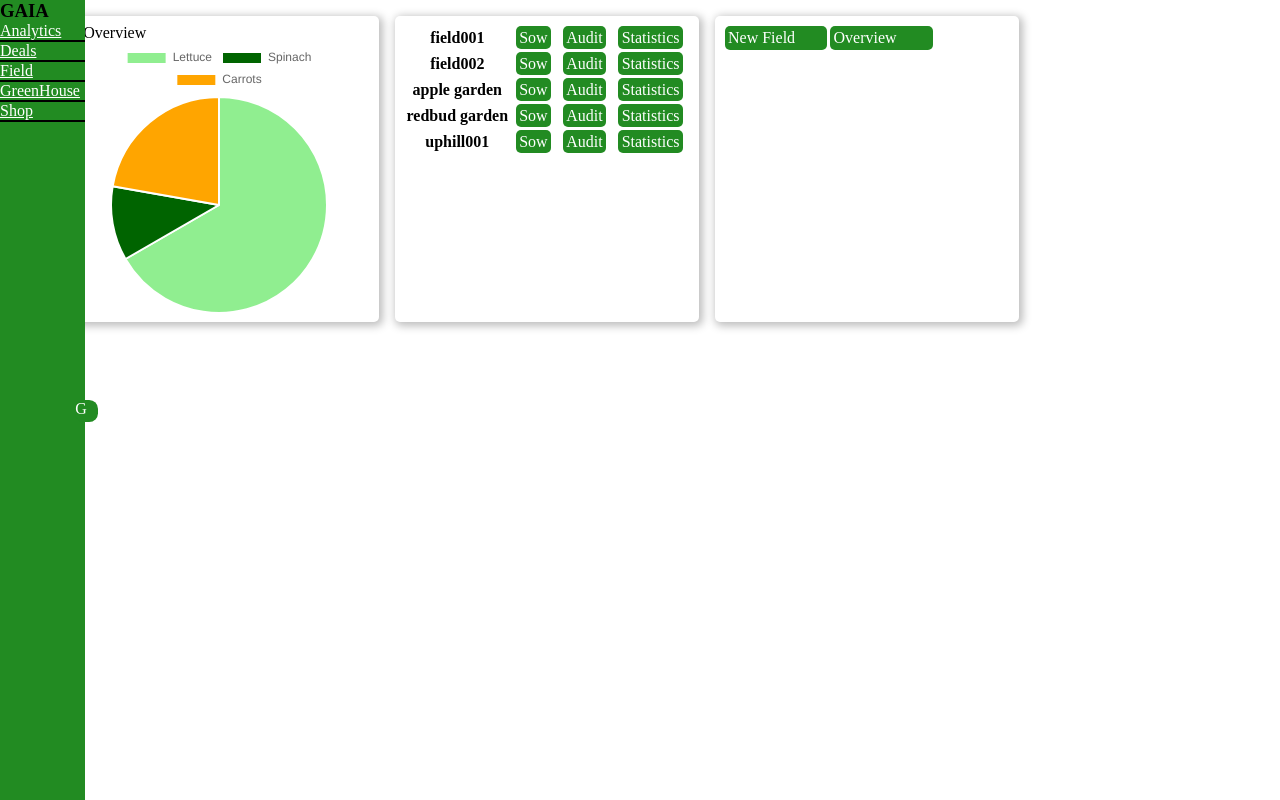
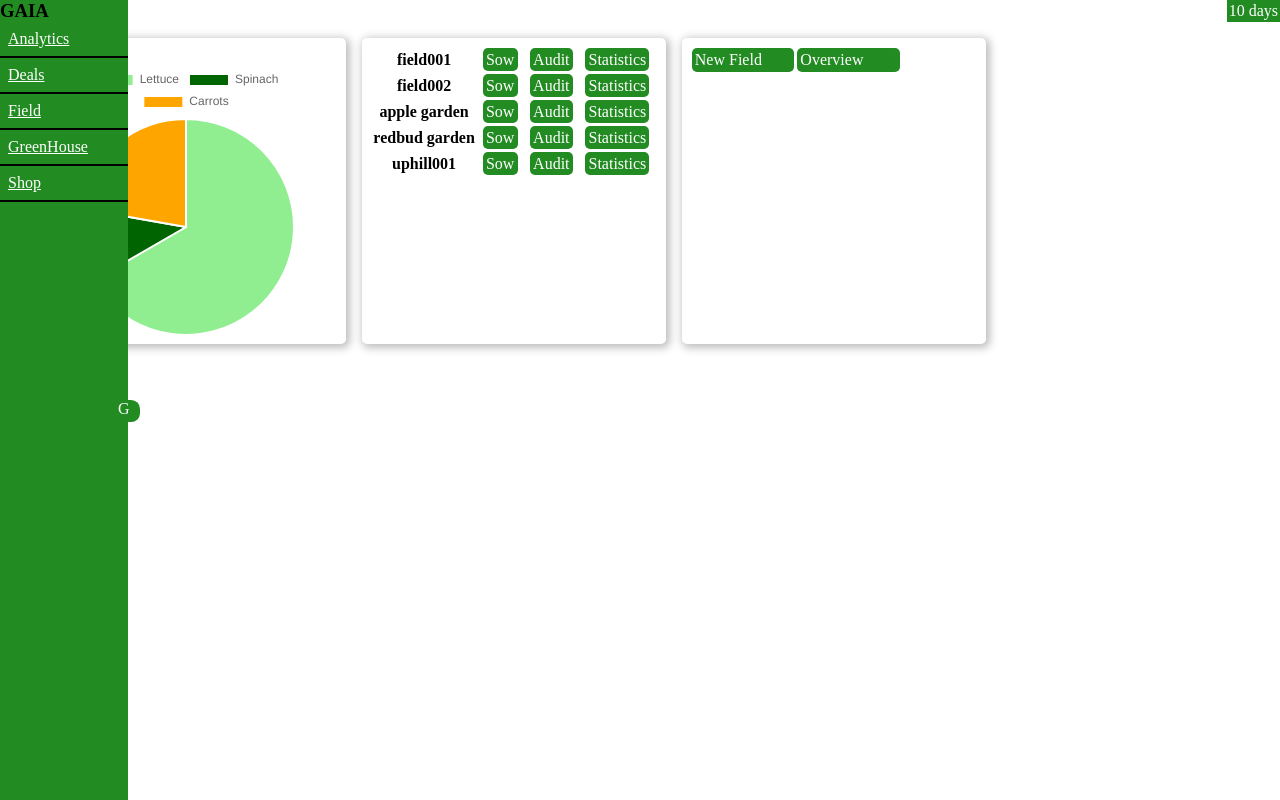
Before and after one commit to gitkenbar/Gaia_Analytica, an Angular app: page /field in a window 1280 px wide. Built offline with nearby package versions, Linux system fonts and the light colour scheme.

Commit message:
Preliminary Season Counter + Season Testing  + Style Changes

```diff
--- a/src/app/app.component.html
+++ b/src/app/app.component.html
@@ -1,7 +1,6 @@
 <div class="pageHolder">
   <app-sidebar></app-sidebar>
-  <router-outlet></router-outlet>
+  <div class="padding">
+    <router-outlet></router-outlet>
+  </div>
 </div>
-
-<!-- <app-style-guide></app-style-guide>
- -->
--- a/src/app/app.component.ts
+++ b/src/app/app.component.ts
@@ -10,5 +10,5 @@ import { SidebarComponent } from './shared/components/sidebar/sidebar.component'
   styleUrl: '../styles.scss'
 })
 export class AppComponent {
-  title = 'Gaia_Analytica';
+  title = 'Gaia Analytica';
 }
--- /dev/null
+++ b/src/app/core/auth/services/season.service.ts
@@ -0,0 +1,64 @@
+import { Injectable } from "@angular/core";
+
+@Injectable({
+  providedIn: 'root'
+})
+
+export class SeasonService {
+  // Get date
+  currentDate = new Date()
+
+  getDate():string{
+    return this.currentDate.toDateString()
+  }
+
+  getUserZone():string{
+    // Get USDA Zone from User
+    // Hard coding my zone until back-end set up
+    return "7a"
+  }
+
+  seasonCountdown():number{
+    // Figure out where in the season we are at so we know what date we are counting down to
+    let frostDates: string[] = this.getFrostDates(this.getUserZone())
+    let seasonChange = this.nextFrostDate(this.currentDate, frostDates)
+    // Compare seasonChange with this.currentDate
+    let msCount = seasonChange.valueOf() - this.currentDate.valueOf()
+    let dayCount = msCount / 1000 / 3600 / 24
+    // Return # of days until season change
+    // Some users may need a different system for monsoon/dry season, and folks outside the USA.
+    return Math.floor(dayCount)
+  }
+
+  getFrostDates(hardinessZone: string){
+    // Not sure if this is a great way to handle this
+    // External API would be great for this, maybe take in a user ZIP code and do a look-up
+    // OR if I could use the data from NOAA or other sources I could build out an API on the back-end.
+   switch (hardinessZone) {
+      case '7a':
+        return ['April 14','October 23'];
+      default:
+        return ['lookup failed', 'lookup failed'];
+    }
+  }
+
+  nextFrostDate(today: Date, frostDates:string[]){
+    // Checks where in the season the user is in
+    // Get the year, will probably be removed when more robust frost dates are added
+
+    let theYear = today.getFullYear()
+    // Creates a series of frost dates
+    let lastSpringFrost = new Date(frostDates[0] + ' '+ theYear)
+    let firstFallFrost = new Date(frostDates[1] + ' '+ theYear)
+    let nextSpringFrost = new Date(frostDates[0] + ' '+ (theYear + 1))
+
+    // Compares values of frost date to currentDate in milliseconds to find the next date
+    if(lastSpringFrost.valueOf() > this.currentDate.valueOf()){
+      return lastSpringFrost
+    }else if(firstFallFrost.valueOf() > this.currentDate.valueOf()){
+      return firstFallFrost
+    }else{return nextSpringFrost}
+  }
+
+  //
+}
--- a/src/app/features/field/field.component.html
+++ b/src/app/features/field/field.component.html
@@ -1,4 +1,3 @@
-<div class="padding">
 <div class="gridBuilder">
   <div class="largeCard">
     <p>Overview</p>
@@ -21,4 +20,3 @@
     <a class="buttonLink" routerLink="planting">Overview</a>
   </div>
 </div>
-</div>
--- a/src/app/shared/components/sidebar/sidebar.component.html
+++ b/src/app/shared/components/sidebar/sidebar.component.html
@@ -4,9 +4,14 @@
   <a routerLink="analytics" class="sidebarFeature" (click)="toggleSidebar()">Analytics</a>
   <a routerLink="deals" class="sidebarFeature" (click)="toggleSidebar()">Deals</a>
   <a routerLink="field" class="sidebarFeature" (click)="toggleSidebar()">Field</a>
-  <a routerLink="greenhouse" class="sidebarFeature">GreenHouse</a>
+  <a routerLink="greenhouse" class="sidebarFeature" (click)="toggleSidebar()">GreenHouse</a>
   <a routerLink="shop" class="sidebarFeature" (click)="toggleSidebar()">Shop</a>
 
   <a class="sidebarButton" (click)="toggleSidebar()" [class.sidebarButtonActive]="!isSidebarVisible">G</a>
 </div>
 <div class="sidebarPlaceholder" [class.sidebarActive]="!isSidebarVisible"></div>
+<div class="topnav">
+  <div class="frostHolder">
+    <span class="seasonCountdown">{{this.seasonLength}} days</span>
+  </div>
+</div>
--- a/src/app/shared/components/sidebar/sidebar.component.ts
+++ b/src/app/shared/components/sidebar/sidebar.component.ts
@@ -1,5 +1,6 @@
 import { Component } from '@angular/core';
 import { RouterModule } from '@angular/router';
+import { SeasonService } from '../../../core/auth/services/season.service';
 
 @Component({
   selector: 'app-sidebar',
@@ -10,8 +11,15 @@ import { RouterModule } from '@angular/router';
 })
 export class SidebarComponent {
   isSidebarVisible:boolean = false;
-
+  date = this.season.getDate();
+  seasonLength = this.season.seasonCountdown()
+  // usdaZone will come from User
+  usdaZone = this.season.getUserZone()
   toggleSidebar(){
     this.isSidebarVisible = !this.isSidebarVisible
   }
+
+  constructor(
+    private season: SeasonService,
+  ){}
 }
--- a/src/index.html
+++ b/src/index.html
@@ -2,7 +2,7 @@
 <html lang="en">
 <head>
   <meta charset="utf-8">
-  <title>GaiaAnalytica</title>
+  <title>Gaia Analytica</title>
   <base href="/">
   <meta name="viewport" content="width=device-width, initial-scale=1">
   <link rel="icon" type="image/x-icon" href="favicon.ico">
--- a/src/styles.scss
+++ b/src/styles.scss
@@ -7,7 +7,7 @@
 
 :root{
   /* Measurements */
-  --sidebarWidth: 5.3rem;
+  --sidebarWidth: 8rem;
   --card-width: 18rem;
   --main-min-width: 750px;
   --gap: 1rem;
@@ -30,7 +30,7 @@
 } */
 
 .padding{
-  padding: 8px 4% 0;
+  padding: 8px 18px 0;
 }
 
 /* Sidebar Styles */
@@ -48,12 +48,13 @@
 
 .sidebarFeature{
   border-bottom: 2px solid black;
+  padding: .5rem;
   color: white;
 }
 
 .sidebarFeature:hover{
   background-color: rgb(41, 167, 41);
-  transition: 2s;
+  transition: 1.3s;
 }
 
 .sidebarButton{
@@ -70,12 +71,12 @@
 }
 
 .sidebarDisabled{
-  left: -5.3rem;
+  left: calc(var(--sidebarWidth) * -1);
 
 }
 
 .sidebarButtonActive{
-  left: 4.7rem;
+  left: calc(var( --sidebarWidth) - 10px);
 }
 
 .sidebarPlaceholder{
@@ -83,6 +84,27 @@
   height: 100vh;
   background-color: forestgreen;
   width: 1rem;
+}
+
+.topnav{
+  display: flex;
+  flex-direction: row-reverse;
+}
+
+.frostHolder{
+  padding: 2px;
+  background-color: forestgreen;
+  display: flex;
+  flex-direction: row-reverse;
+}
+
+.seasonCountdown{
+  color: white;
+}
+
+.usdaZone{
+  font-size: 22px;
+  color: white;
 }
 
 /* Feature Styles */
```
Also changed, not shown: 2 other files (tests, documents, lock files or other folders). Lines whose indentation alone changed are shown as unchanged.
